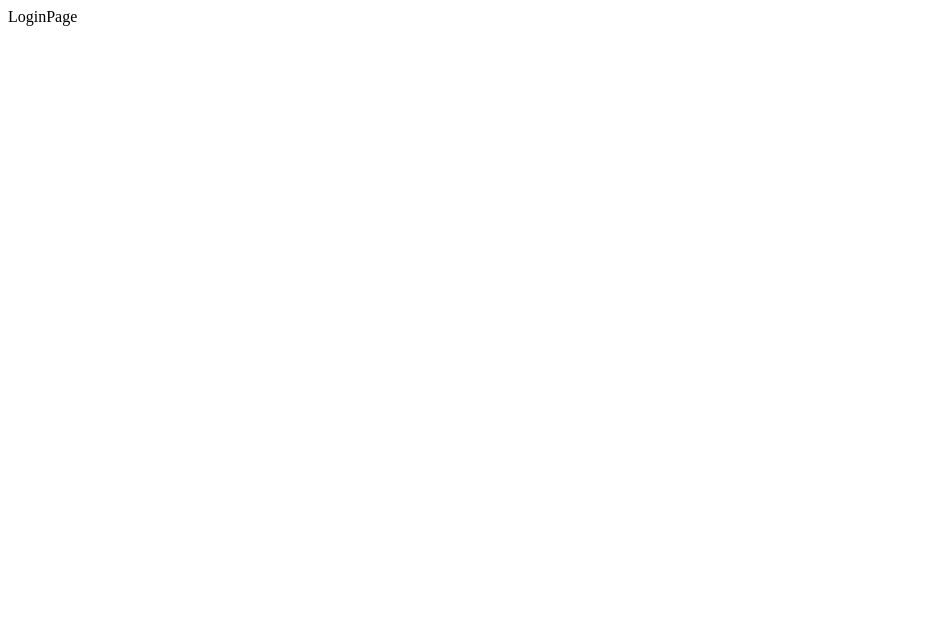
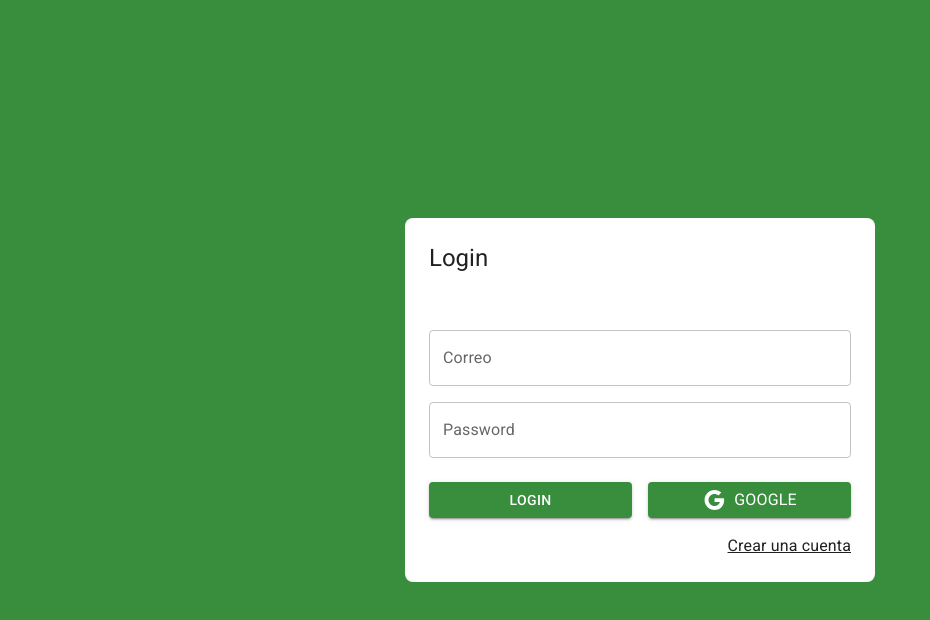
Before and after one commit to nuwe-reports/632ccb0f891e6a266f0110c9, a React (Vite) app: page /auth/login in a window 1280 px wide. Shown: the top 620 px of the page, without its empty margins (0-930 px from the left). Built offline with nearby package versions, Linux system fonts and the light colour scheme.

Commit message:
Diseño de mi LoginPage finalizada

```diff
--- a/src/RickAndMortyApp.jsx
+++ b/src/RickAndMortyApp.jsx
@@ -1,12 +1,9 @@
-import {BrowserRouter} from 'react-router-dom'
-import { AppRouter } from './router/AppRouter'
+import { AppRouter } from "./router/AppRouter";
 
 export const RickAndMortyApp = () => {
   return (
     <>
-        <BrowserRouter>
-            <AppRouter />
-        </BrowserRouter>
+      <AppRouter />
     </>
-  )
-}
+  );
+};
--- a/src/auth/pages/LoginPage.jsx
+++ b/src/auth/pages/LoginPage.jsx
@@ -1,7 +1,64 @@
-
-
+import { Link as RouterLink } from "react-router-dom";
+import { Google } from "@mui/icons-material";
+import { Grid, Typography, TextField, Button, Link } from "@mui/material";
 export const LoginPage = () => {
   return (
-    <div>LoginPage</div>
-  )
-}
+    <Grid
+      container
+      spacing={0}
+      direction="column"
+      alignItems="center"
+      justifyContent="center"
+      sx={{ minHeight: "100vh", backgroundColor: "primary.main", padding: 4 }}
+    >
+      <Grid
+        item
+        className="box-shadow"
+        xs={3}
+        sx={{ backgroundColor: "white", padding: 3, borderRadius: 2 }}
+      >
+        <Typography variant="h5" sx={{ mb: 5 }}>
+          Login
+        </Typography>
+        <form>
+          <Grid container>
+            <Grid item xs={12} sx={{ mt: 2 }}>
+              <TextField
+                label="Correo"
+                type="email"
+                placeholder="Introduce tu e-mail"
+                fullWidth
+              />
+            </Grid>
+            <Grid item xs={12} sx={{ mt: 2 }}>
+              <TextField
+                label="Password"
+                type="password"
+                placeholder="Introduce tu contraseña"
+                fullWidth
+              />
+            </Grid>
+          </Grid>
+          <Grid container spacing={2} sx={{ mb: 2, mt: 1 }}>
+            <Grid item xs={12} sm={6}>
+              <Button variant="contained" fullWidth>
+                Login
+              </Button>
+            </Grid>
+            <Grid item xs={12} sm={6}>
+              <Button variant="contained" fullWidth>
+                <Google />
+                <Typography sx={{ ml: 1 }}>Google</Typography>
+              </Button>
+            </Grid>
+          </Grid>
+          <Grid container direction="row" justifyContent="end">
+            <Link component={RouterLink} color="inherit" to="/auth/register">
+              Crear una cuenta
+            </Link>
+          </Grid>
+        </form>
+      </Grid>
+    </Grid>
+  );
+};
--- a/src/main.jsx
+++ b/src/main.jsx
@@ -1,10 +1,15 @@
-import React from 'react'
-import ReactDOM from 'react-dom/client'
+import React from "react";
+import ReactDOM from "react-dom/client";
+import { BrowserRouter } from "react-router-dom";
+import { RickAndMortyApp } from "./RickAndMortyApp";
+import { AppTheme } from "./theme";
 
-import { RickAndMortyApp } from './RickAndMortyApp'
-
-ReactDOM.createRoot(document.getElementById('root')).render(
+ReactDOM.createRoot(document.getElementById("root")).render(
   <React.StrictMode>
-    <RickAndMortyApp />
+    <BrowserRouter>
+      <AppTheme>
+        <RickAndMortyApp />
+      </AppTheme>
+    </BrowserRouter>
   </React.StrictMode>
-)
+);
--- a/src/styles.css
+++ b/src/styles.css
@@ -0,0 +1,3 @@
+.box-shadow {
+    box-shadow: 0px 5px 5px rgba(0, 0, 0, 0.2);
+}
--- /dev/null
+++ b/src/theme/AppTheme.jsx
@@ -0,0 +1,12 @@
+import { CssBaseline } from "@mui/material";
+import { ThemeProvider } from "@mui/material/styles";
+import { colorTheme } from './colorTheme';
+
+export const AppTheme = ({children}) => {
+    return(
+        <ThemeProvider theme={colorTheme}>
+            <CssBaseline />
+            {children}
+        </ThemeProvider>
+    )
+}
--- /dev/null
+++ b/src/theme/colorTheme.js
@@ -0,0 +1,16 @@
+import { createTheme } from "@mui/material/styles";
+import { red, green } from "@mui/material/colors";
+
+export const colorTheme = createTheme({
+    palette:{
+        primary:{
+            main:'#388e3c'
+        },
+        secondary:{
+            main:'#81c784'
+        },
+        error:{
+            main:red.A400
+        }
+    }
+})
--- /dev/null
+++ b/src/theme/index.js
@@ -0,0 +1,2 @@
+export * from './AppTheme';
+export * from './colorTheme';
```
Also changed, not shown: src/auth/layout/AuthLayout.jsx (added, +7 -0 lines).
